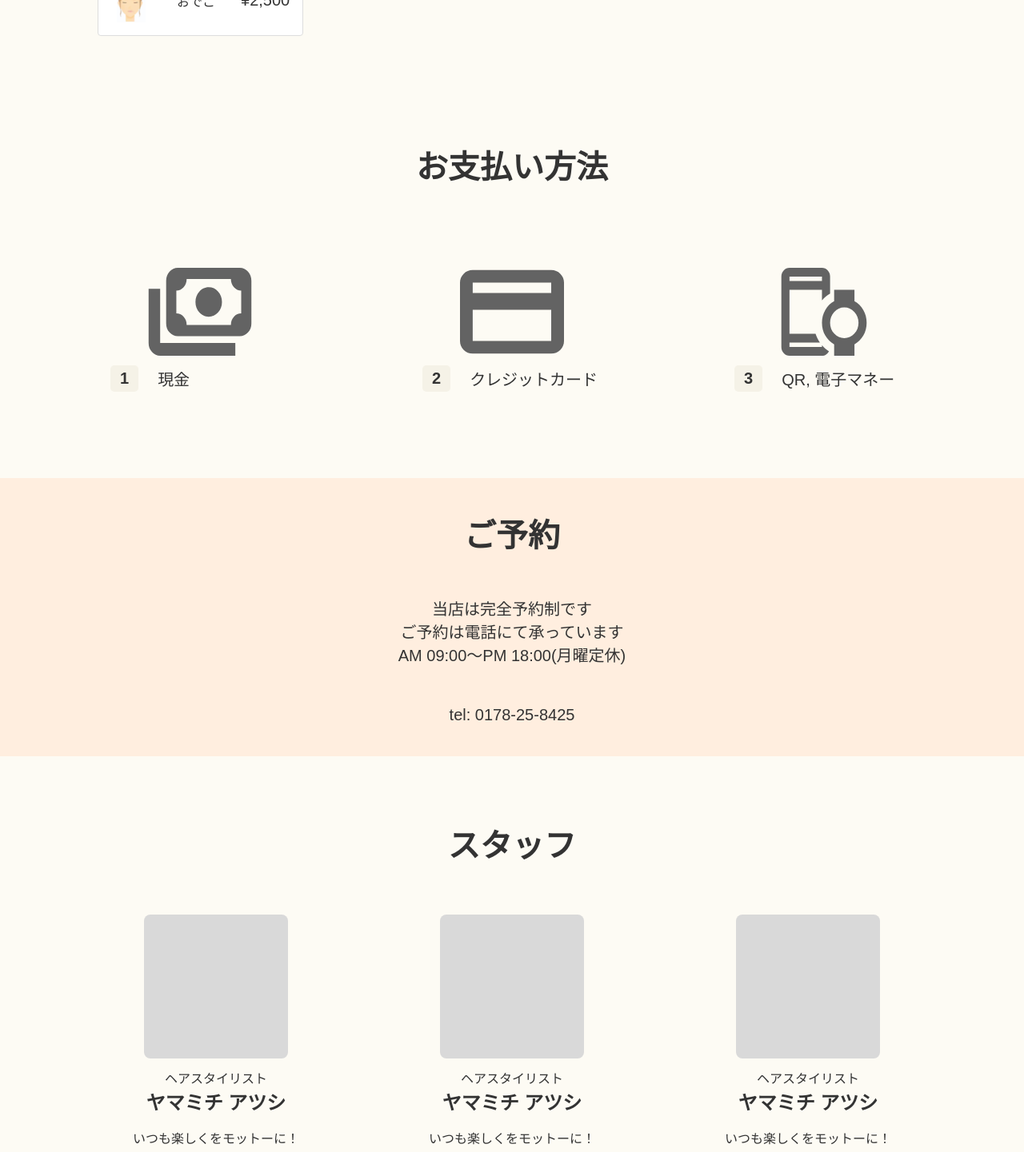
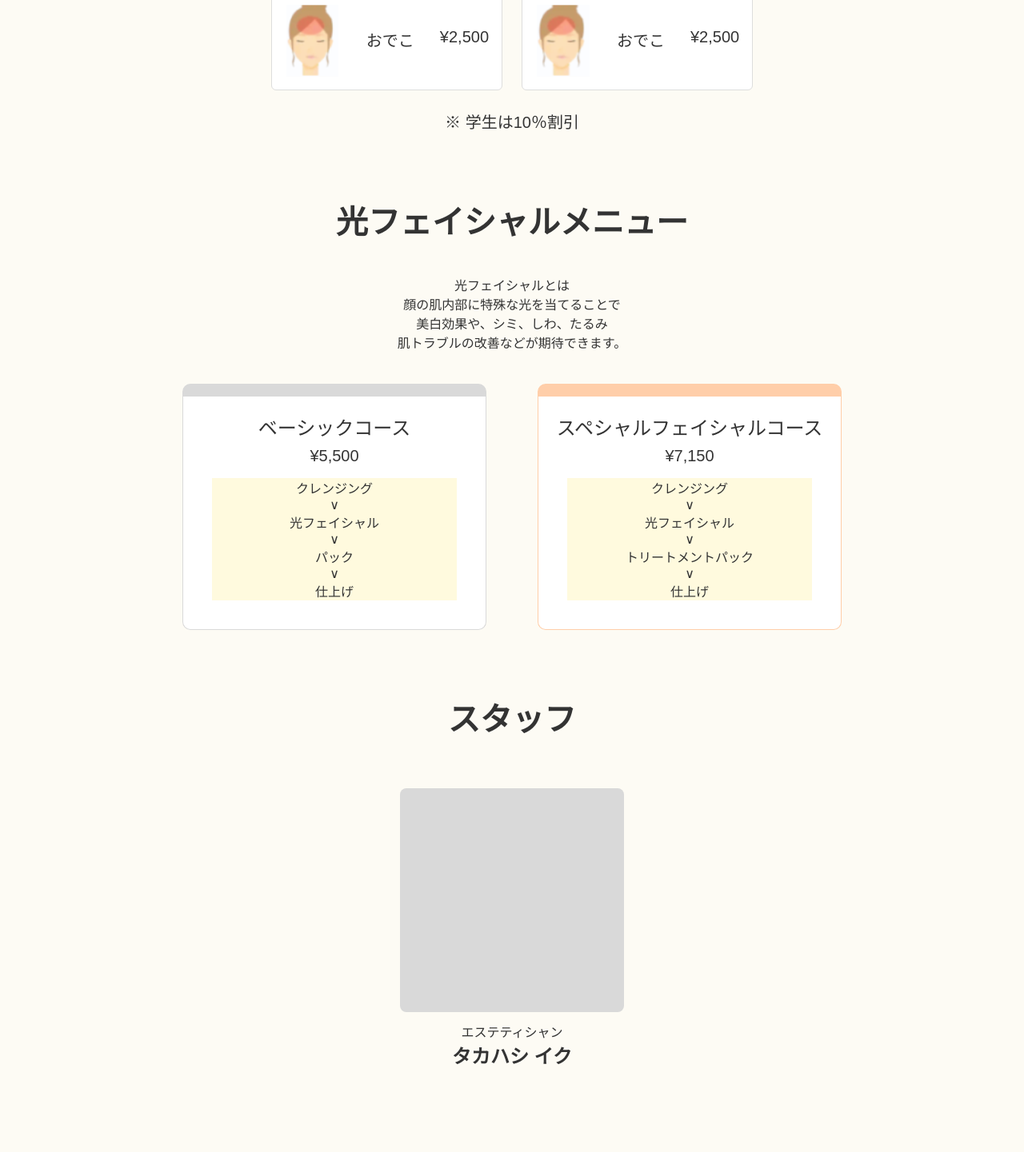
Before and after one commit to yuka-sawamura/HP_it_feels_it, a Next.js app: page /removal in a window 1280 px wide. Shown: the part 1160-2601 px from the top of the page at 80% size. Built offline with nearby package versions, Linux system fonts and the light colour scheme.

Commit message:
脱毛　pc ittan

```diff
--- a/src/components/Header.tsx
+++ b/src/components/Header.tsx
@@ -26,7 +26,7 @@ const Header = () => {
           </div>
           <div className="itit_header_pages-group">
             <a className="itit_header_pages" href="/removal" target="_blank">
-              脱毛ページ
+              脱毛ページ ＞
             </a>
           </div>
         </div>
--- a/src/pages/removal/index.tsx
+++ b/src/pages/removal/index.tsx
@@ -119,71 +119,78 @@ export default function Home() {
                       <span className="itit_menu2_card-info_price">¥2,500</span>
                     </div>
                   </div>
+                  <div className="itit_menu2_card-grid">
+                    <img
+                      src="/datumou-bui.svg"
+                      alt="おでこ"
+                      className="itit_menu2_card-image"
+                    />
+                    <div className="itit_menu2_card-info">
+                      <span className="itit_menu2_card-info_label">おでこ</span>
+                      <span className="itit_menu2_card-info_price">¥2,500</span>
+                    </div>
+                  </div>
+                  <div className="itit_menu2_card-grid">
+                    <img
+                      src="/datumou-bui.svg"
+                      alt="おでこ"
+                      className="itit_menu2_card-image"
+                    />
+                    <div className="itit_menu2_card-info">
+                      <span className="itit_menu2_card-info_label">おでこ</span>
+                      <span className="itit_menu2_card-info_price">¥2,500</span>
+                    </div>
+                  </div>
                 </div>
-              </div>
-            </div>
-          </section>
-
-          <section className="itit_payment_method">
-            <div className="itit_payment_method_group">
-              <h1 className="itit_payment_method_title">お支払い方法</h1>
-            </div>
-            <div className="itit_payment_method_list">
-              <div className="itit_payment_method_item">
-                <img
-                  className="itit_payment_method_image"
-                  src="/Cash.svg"
-                  alt="現金"
-                />
-                <div className="itit_payment_method_item_group">
-                  <span className="itit_payment_method_badge">1</span>
-                  <p className="itit_payment_method_text">現金</p>
-                </div>
-              </div>
-              <div className="itit_payment_method_item">
-                <img
-                  className="itit_payment_method_image"
-                  src="/CreditCard.svg"
-                  alt="クレジットカード"
-                />
-                <div className="itit_payment_method_item_group">
-                  <span className="itit_payment_method_badge">2</span>
-                  <p className="itit_payment_method_text">クレジットカード</p>
-                </div>
-              </div>
-              <div className="itit_payment_method_item">
-                <img
-                  className="itit_payment_method_image"
-                  src="/IC-QR.svg"
-                  alt="QR・電子マネー"
-                />
-                <div className="itit_payment_method_item_group">
-                  <span className="itit_payment_method_badge">3</span>
-                  <p className="itit_payment_method_text">QR, 電子マネー</p>
-                </div>
+                <p className="itit_menu2_card_p">※ 学生は10％割引</p>
               </div>
             </div>
           </section>
 
           <section>
-            <div className="itit_reservation">
-              <div className="itit_reservation_group">
-                <h1 className="itit_reservation_title">ご予約</h1>
-                <p className="itit_reservation_text">
-                  当店は完全予約制です
-                  <br /> ご予約は電話にて承っています <br />
-                  AM 09:00〜PM 18:00(月曜定休)
+            <div className="itit_light">
+              <div className="itit_light_group">
+                <h2 className="itit_light_title">光フェイシャルメニュー</h2>
+                <p className="itit_light_text">
+                  光フェイシャルとは
+                  <br />
+                  顔の肌内部に特殊な光を当てることで
+                  <br />
+                  美白効果や、シミ、しわ、たるみ
+                  <br />
+                  肌トラブルの改善などが期待できます。
                 </p>
-                <a className="itit_reservation_tel" href="tel:0178-25-8425">
-                  tel: 0178-25-8425
-                </a>
-                <div className="itit_reservation_tel-link-group">
-                  <a
-                    className="itit_reservation_tel-link"
-                    href="tel:0178-25-8425"
-                  >
-                    0178-25-8425
-                  </a>
+              </div>
+              <div className="itit_light_menu">
+                <div className="itit_light_menu-group">
+                  <h3 className="itit_light_menu-title">
+                    ベーシックコース
+                    <p className="itit_light_menu-price">¥5,500</p>
+                    <div className="itit_light_menu-matome">
+                      <p className="itit_light_menu-line">クレンジング</p>
+                      <p className="itit_light_menu-line">∨</p>
+                      <p className="itit_light_menu-line">光フェイシャル</p>
+                      <p className="itit_light_menu-line">∨</p>
+                      <p className="itit_light_menu-line">パック</p>
+                      <p className="itit_light_menu-line">∨</p>
+                      <p className="itit_light_menu-line">仕上げ</p>
+                    </div>
+                  </h3>
+                  <h3 className="itit_light_menu-title2">
+                    スペシャルフェイシャルコース
+                    <p className="itit_light_menu-price">¥7,150</p>
+                    <div className="itit_light_menu-matome">
+                      <p className="itit_light_menu-line">クレンジング</p>
+                      <p className="itit_light_menu-line">∨</p>
+                      <p className="itit_light_menu-line">光フェイシャル</p>
+                      <p className="itit_light_menu-line">∨</p>
+                      <p className="itit_light_menu-line">
+                        トリートメントパック
+                      </p>
+                      <p className="itit_light_menu-line">∨</p>
+                      <p className="itit_light_menu-line">仕上げ</p>
+                    </div>
+                  </h3>
                 </div>
               </div>
             </div>
@@ -192,69 +199,11 @@ export default function Home() {
           <section id="staff" className="itit_staff">
             <h2 className="itit_staff_title">スタッフ</h2>
             <div className="itit_staff_list">
-              <Swiper
-                navigation={{
-                  nextEl: "#staff-button-next",
-                  prevEl: "#staff-button-prev",
-                }}
-                modules={[Navigation]}
-                className="mySwiper"
-                breakpoints={{
-                  768: {
-                    slidesPerView: 3,
-                    spaceBetween: 10,
-                  },
-                }}
-              >
-                <SwiperSlide>
-                  <div className="itit_staff_item">
-                    <div className="itit_staff_image"></div>
-                    <p className="itit_staff_role">ヘアスタイリスト</p>
-                    <h3 className="itit_staff_name">ヤマミチ アツシ</h3>
-                    <p className="itit_staff_message">
-                      いつも楽しくをモットーに！
-                    </p>
-                  </div>
-                </SwiperSlide>
-                <SwiperSlide>
-                  <div className="itit_staff_item">
-                    <div className="itit_staff_image"></div>
-                    <p className="itit_staff_role">ヘアスタイリスト</p>
-                    <h3 className="itit_staff_name">ヤマミチ アツシ</h3>
-                    <p className="itit_staff_message">
-                      いつも楽しくをモットーに！
-                    </p>
-                  </div>
-                </SwiperSlide>
-                <SwiperSlide>
-                  <div className="itit_staff_item">
-                    <div className="itit_staff_image"></div>
-                    <p className="itit_staff_role">ヘアスタイリスト</p>
-                    <h3 className="itit_staff_name">ヤマミチ アツシ</h3>
-                    <p className="itit_staff_message">
-                      いつも楽しくをモットーに！
-                    </p>
-                  </div>
-                </SwiperSlide>
-              </Swiper>
-            </div>
-            <div className="itit_staff_arrow-group">
-              <button
-                id="staff-button-prev"
-                className=" itit_staff_arrow-group_button"
-                tabIndex={0}
-                role="button"
-              >
-                <img src="/chevron_left.svg" alt="左矢印" />
-              </button>
-              <button
-                id="staff-button-next"
-                className="itit_staff_arrow-group_button"
-                tabIndex={0}
-                role="button"
-              >
-                <img src="/chevron_right.svg" alt="右矢印" />
-              </button>
+              <div className="itit_staff_item">
+                <div className="itit_staff_image"></div>
+                <p className="itit_staff_role">エステティシャン</p>
+                <h3 className="itit_staff_name">タカハシ イク</h3>
+              </div>
             </div>
           </section>
 
--- a/src/styles/removal.scss
+++ b/src/styles/removal.scss
@@ -107,8 +107,12 @@
       color: white;
       border: none;
       font-weight: bold;
-      transition: all 0.3s ease;
+      border-right: 1px solid #888;
 
+      &.selected {
+        background-color: #555;
+        color: white;
+      }
       &:hover {
         background-color: #666;
       }
@@ -124,16 +128,6 @@
       &:hover {
         background-color: #f0f0f0;
       }
-    }
-    &-woman {
-      border-right: 1px solid #888;
-
-      &.selected {
-        background-color: #555;
-        color: white;
-      }
-    }
-    &-man {
       &.selected {
         background-color: #555;
         color: white;
@@ -142,26 +136,29 @@
   }
 
   &_card {
-    width: 1100px;
-    margin: auto;
+    display: flex;
+    justify-content: center;
+    align-items: center;
+    flex-direction: column;
     &-group {
-      display: flex;
-      flex-wrap: wrap;
-      gap: 16px;
-      padding: 16px;
-      width: 100%;
+      display: grid;
+      grid-template-columns: repeat(2, 1fr);
+      gap: 24px;
+      max-width: 1100px;
+      padding-top: 64px;
+      padding-bottom: 24px;
     }
     &-grid {
       display: flex;
       align-items: center;
       padding: 16px;
       border: 1px solid #ddd;
-      border-radius: 4px;
+      border-radius: 6px;
       background-color: white;
     }
     &-image {
-      width: 50px;
-      height: 50px;
+      width: 70px;
+      height: 90px;
       object-fit: contain;
       margin-right: 32px;
     }
@@ -170,40 +167,12 @@
       justify-content: center;
       gap: 32px;
       &_label {
-        font-size: 16px;
+        font-size: 20px;
         margin-bottom: 4px;
       }
       &_price {
         font-size: 20px;
       }
-    }
-  }
-
-  &_card {
-    display: grid;
-    grid-template-columns: repeat(2, 1fr);
-    gap: 16px;
-    padding: 16px;
-
-    &_grid {
-      display: flex;
-      align-items: center;
-      padding: 16px;
-      border: 1px solid #ddd;
-      border-radius: 8px;
-      background-color: white;
-      transition: box-shadow 0.3s ease;
-
-      &:hover {
-        box-shadow: 0 2px 6px rgba(0, 0, 0, 0.1);
-      }
-    }
-
-    &_image {
-      width: 50px;
-      height: 50px;
-      object-fit: contain;
-      margin-right: 16px;
     }
 
     &_info {
@@ -221,144 +190,64 @@
       font-weight: bold;
       font-size: 16px;
     }
+    &_p {
+      font-size: 20px;
+      text-align: center;
+    }
   }
 }
 
-.itit_payment_method {
+.itit_light {
+  margin: 80px;
   text-align: center;
-  margin: auto;
-  @include pc {
-    width: 1100px;
+  &_title {
+    font-size: 40px;
   }
-  &_title {
-    margin: 100px;
-    font-size: 40px;
-
-    @include sp {
-      font-size: 28px;
-      margin: 80px;
+  &_text {
+    margin: 40px;
+  }
+  &_menu {
+    &-group {
+      display: flex;
+      align-items: center;
+      justify-content: center;
+      gap: 64px;
     }
-  }
-
-  &_list {
-    display: flex;
-    flex-direction: row;
-    justify-content: center;
-    align-items: flex-start;
-    column-gap: 150px;
-
-    @include sp {
-      flex-direction: column;
-      row-gap: 40px;
-      align-items: center;
+    &-title {
+      font-size: 24px;
+      width: 380px;
+      background-color: white;
+      border-radius: 10px;
+      border: 1px solid #d9d9d9;
+      border-top: 16px solid #d9d9d9;
+      padding: 20px;
+      font-weight: normal;
     }
-  }
-
-  &_item {
-    width: 240px;
-    @include sp {
-      width: 300px;
+    &-title2 {
+      font-size: 24px;
+      width: 380px;
+      background-color: white;
+      border-radius: 10px;
+      border: 1px solid #ffcea9;
+      border-top: 16px solid #ffcea9;
+      padding: 20px;
+      font-weight: normal;
     }
-  }
-
-  &_item_group {
-    display: flex;
-    align-items: center;
-    gap: 24px;
-    padding: 8px;
-    @include sp {
-      margin: 16px 0;
-      gap: 40px;
+    &-matome {
+      padding: 16px;
     }
-  }
-
-  &_badge {
-    background: #f5f2e7;
-    font-weight: bold;
-    font-size: 20px;
-    padding: 5px 12px;
-    border-radius: 5px;
-
-    @include pc {
-      position: relative; // absolute を解除
-      top: auto;
-      left: auto;
+    &-price {
+      font-size: 20px;
+      padding-top: 8px;
     }
-  }
-
-  &_text {
-    font-size: 20px;
-
-    @include sp {
-      font-size: 24px;
-      margin: 0;
+    &-line {
+      background-color: #fffade;
+      text-align: center;
+      font-size: 16px;
     }
-  }
-
-  &_image {
-    width: 130px;
-    height: 110px;
   }
 }
 
-.itit_reservation {
-  @include pc {
-    background-color: #ffeedf;
-    margin-bottom: 80px;
-  }
-  &_title {
-    font-size: 40px;
-    text-align: center;
-    padding-top: 40px;
-    @include pc {
-      margin-top: 100px;
-    }
-    @include sp {
-      font-size: 32px;
-    }
-  }
-  &_text {
-    text-align: center;
-    margin: 50px;
-    font-size: 20px;
-    @include sp {
-      font-size: 18px;
-    }
-  }
-  &_tel {
-    font-size: 20px;
-    text-align: center;
-    padding-bottom: 40px;
-    text-decoration: none;
-    display: block;
-
-    &:hover {
-      text-decoration: underline;
-      text-decoration-thickness: 1px;
-    }
-    @include sp {
-      display: none;
-    }
-  }
-  &_tel-link-group {
-    display: flex;
-    justify-content: center;
-    align-items: center;
-    margin-bottom: 80px;
-  }
-  &_tel-link {
-    font-size: 24px;
-    background-color: #ea6030;
-    color: white;
-    width: 330px;
-    padding: 10px 20px;
-    border-radius: 5px;
-    text-align: center;
-    @include pc {
-      display: none;
-    }
-  }
-}
 .itit_staff {
   margin-bottom: 80px;
   text-align: center;
@@ -387,8 +276,8 @@
 
   &_image {
     @include pc {
-      width: 180px;
-      height: 180px;
+      width: 280px;
+      height: 280px;
     }
     @include sp {
       width: 330px;
```
